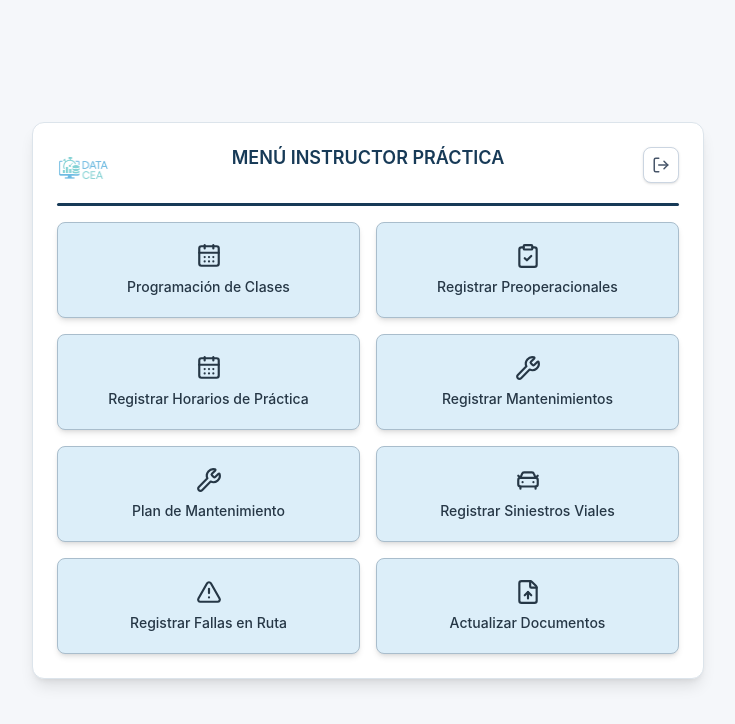
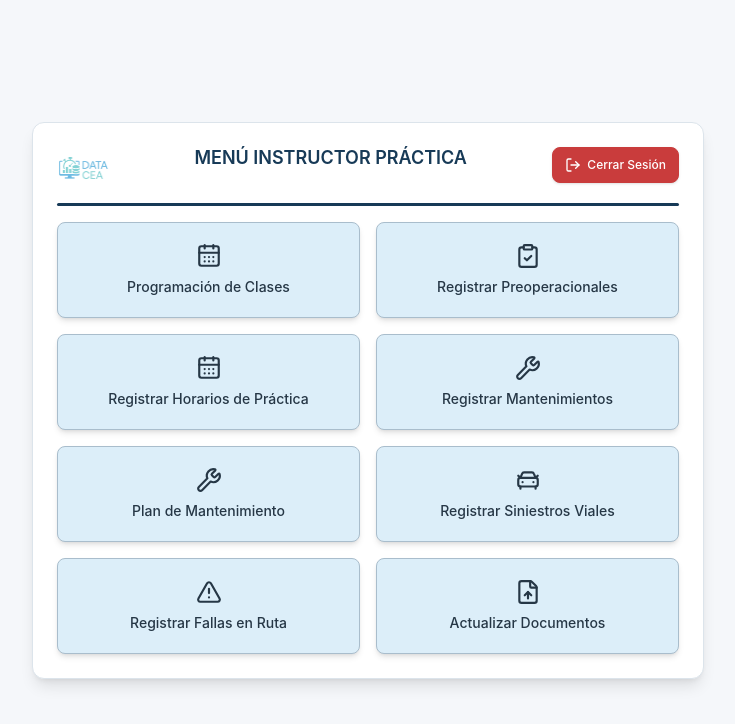
Before and after one commit to YulianoB/DATA-CEA, a Next.js app: page /instructor/practica in a window 1280 px wide. Shown: the top 724 px of the page, without its empty margins (272-1007 px from the left). Built offline with nearby package versions, Linux system fonts and the light colour scheme; sample sign-in values are in the browser's storage.

Commit message:
Destaca cierre de sesion en menu instructor practica

```diff
--- a/app/instructor/practica/page.js
+++ b/app/instructor/practica/page.js
@@ -176,7 +176,7 @@ export default function InstructorPracticaPage() {
       <div className="max-w-2xl w-full bg-white rounded-xl border border-[#DCE4EB] shadow-lg p-6">
 
         {/* CABECERA COMPACTA: conserva el ancho móvil del contenedor */}
-        <div className="relative grid grid-cols-[52px_1fr_52px] items-start gap-2 mb-3">
+        <div className="relative grid grid-cols-[52px_1fr_auto] items-start gap-2 mb-3">
           <div className="flex justify-start">
             <img
               src="/logo.png"
@@ -204,14 +204,15 @@ export default function InstructorPracticaPage() {
           <div className="flex justify-end">
             <button
               onClick={handleLogout}
-              className="h-9 w-9 rounded-lg border border-[#CBD5E1] bg-white text-[#475569]
-                         flex items-center justify-center shadow-sm
-                         hover:bg-[#C93C3C] hover:border-[#C93C3C] hover:text-white
-                         hover:-translate-y-0.5 transition-all"
+              className="h-9 px-3 rounded-lg border border-[#C93C3C] bg-[#C93C3C] text-white
+                         flex items-center justify-center gap-1.5 shadow-sm
+                         hover:bg-[#A92F2F] hover:border-[#A92F2F]
+                         hover:-translate-y-0.5 transition-all text-xs font-medium whitespace-nowrap"
               title="Cerrar sesión"
               aria-label="Cerrar sesión"
             >
-              <LogOut size={18} />
+              <LogOut size={16} />
+              <span>Cerrar Sesión</span>
             </button>
           </div>
         </div>
```
